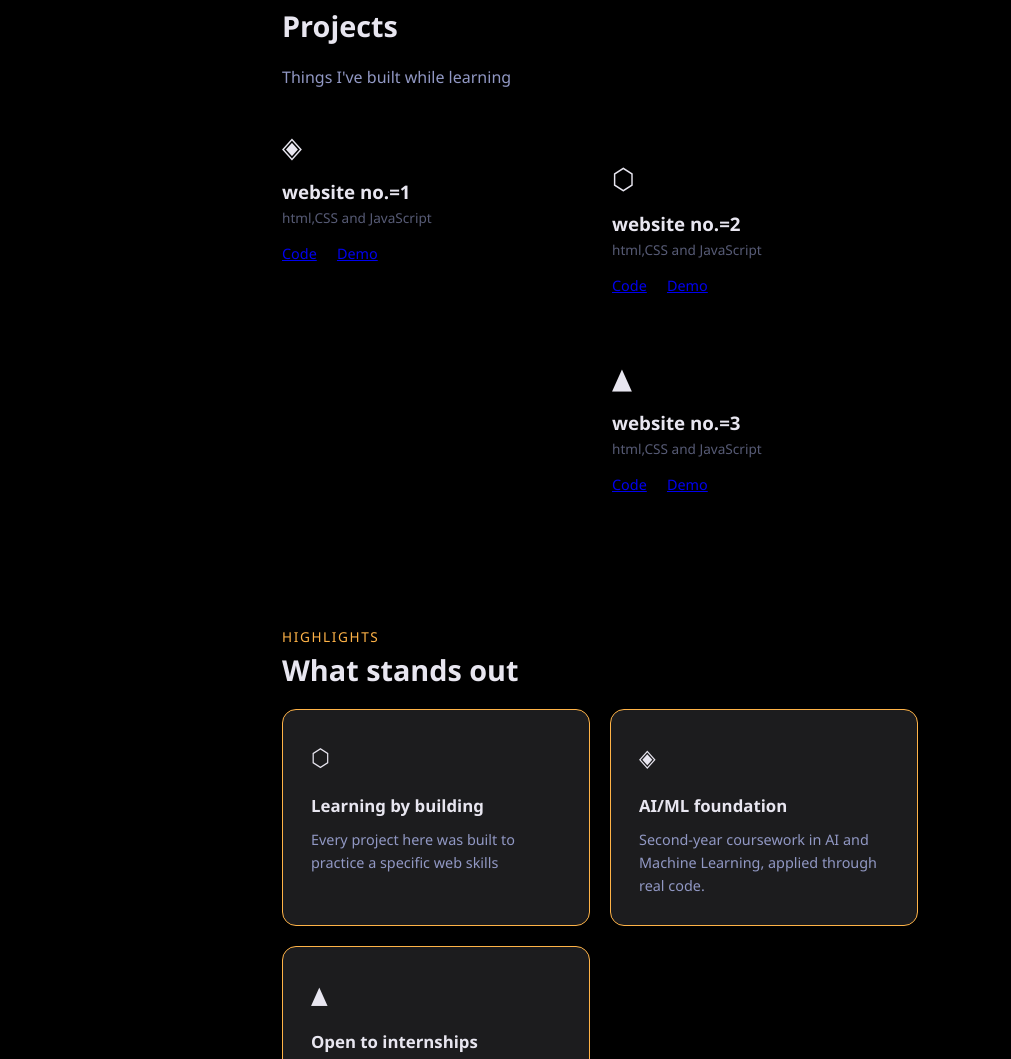
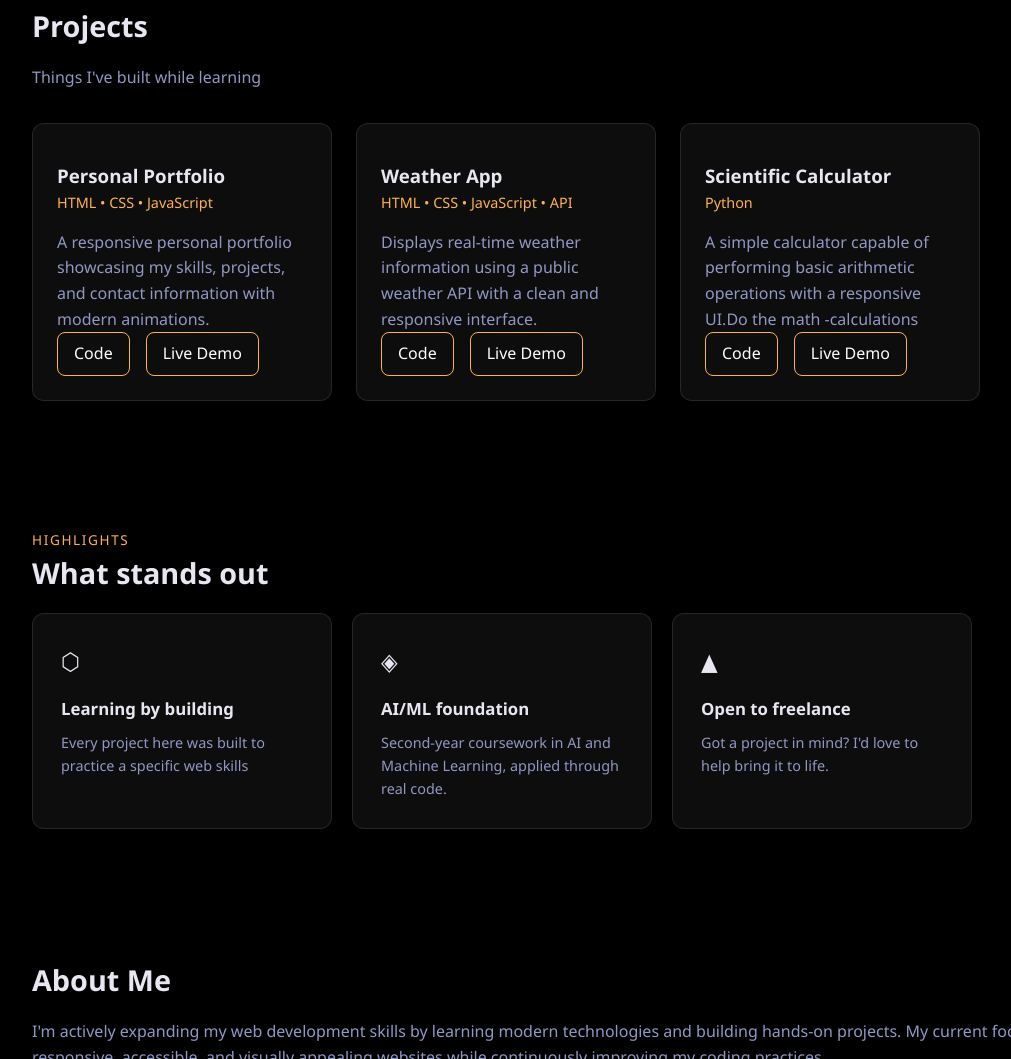
Before and after one commit to TANISHQ972/tanishq.github.io, a plain HTML site: page index.html in a window 1280 px wide. Shown: the part 1080-2139 px from the top of the page, without its empty margins (40-1051 px from the left). Drawn offline with Linux system fonts and the light colour scheme.

Commit message:
Add files via upload

```diff
--- a/index.html
+++ b/index.html
@@ -51,46 +51,62 @@
         </div>
     </section>
 
-    <section id="projects">
-        <h2>Projects</h2>
-        <p class="section-hub">Things I've built while learning</p>
+    <section id="projects" class="reveal">
+    <h2>Projects</h2>
+    <p class="section-sub">Things I've built while learning</p>
 
-        <div class="project-grid-1">
-            <div class="prject-card">
-                <div class="project-icon">◈</div>
-                <h3>website no.=1</h3>
-                <p class="project-tech">html,CSS and JavaScript</p>
-                <p></p>
+    <div class="project-grid">
+
+        <div class="project-card">
+            <div class="project-icon"></div>
+            <h3>Personal Portfolio</h3>
+            <p class="project-tech">HTML • CSS • JavaScript</p>
+
+            <p>
+                A responsive personal portfolio showcasing my skills, projects,
+                and contact information with modern animations.
+            </p>
+
             <div class="project-links">
-                <a href="github-ki-link" target="_blank">Code</a>
-                <a href="demo-link of website" target="_blank">Demo</a>
+                <a href="https://github.com/TANISHQ972" target="_blank">Code</a>
+                <a href="https://tanishq972.github.io/tanishq.github.io/" target="_blank">Live Demo</a>
             </div>
         </div>
 
-        <div class="project-grid-2">
-            <div class="prject-card">
-                <div class="project-icon">⬡</div>
-                <h3>website no.=2</h3>
-                <p class="project-tech">html,CSS and JavaScript</p>
-                <p></p>
+        <div class="project-card">
+            <div class="project-icon"></div>
+            <h3>Weather App</h3>
+            <p class="project-tech">HTML • CSS • JavaScript • API</p>
+
+            <p>
+                Displays real-time weather information using a public weather API
+                with a clean and responsive interface.
+            </p>
+
             <div class="project-links">
-                <a href="github-ki-link" target="_blank">Code</a>
-                <a href="demo-link of website" target="_blank">Demo</a>
+                <a href="YOUR_GITHUB_LINK" target="_blank">Code</a>
+                <a href="YOUR_DEMO_LINK" target="_blank">Live Demo</a>
             </div>
         </div>
-        <div class="project-grid-3">
-            <div class="prject-card">
-                <div class="project-icon">▲</div>
-                <h3>website no.=3</h3>
-                <p class="project-tech">html,CSS and JavaScript</p>
-                <p></p>
+
+        <div class="project-card">
+            <div class="project-icon"></div>
+            <h3> Scientific Calculator</h3>
+            <p class="project-tech">Python</p>
+
+            <p>
+                A simple calculator capable of performing basic arithmetic
+                operations with a responsive UI.Do the math -calculations
+            </p>
+
             <div class="project-links">
-                <a href="github-ki-link" target="_blank">Code</a>
-                <a href="demo-link of website" target="_blank">Demo</a>
+                <a href="YOUR_GITHUB_LINK" target="_blank">Code</a>
+                <a href="YOUR_DEMO_LINK" target="_blank">Live Demo</a>
             </div>
         </div>
-    </section>
 
+    </div>
+</section>
     <section id="highlights" class="reveal">
         <p class="eyebrow">Highlights</p>
         <h2>What stands out</h2>
@@ -107,8 +123,8 @@
             </div>
             <div class="card">
                 <div class="card-icon">▲</div>
-                <h3>Open to internships</h3>
-                <p>Actively looking for web development internship opportunities.</p>
+                <h3>Open to freelance</h3>
+                <p>Got a project in mind? I'd love to help bring it to life.</p>
             </div>
         </div>
     </section>
@@ -170,18 +186,19 @@
             </a>
         </p>
     </section>
-
     <footer class="site-footer reveal">
-        <img src="images/footer.jpg" alt="Tanishq" class="footer-avatar">
+        <img src="images/avatar-bg.png" alt="Tanishq" class="footer-avatar">
         <div class="footer-text">
             <p class="footer-name">Tanishq</p>
-            <p class="footer-tagline">Built with HTML, CSS &amp; JS - no framework.</p>
+            <p class="footer-tagline">Second-year AI/ML student, building my way into web dev.</p>
         </div>
         <div class="footer-links">
-            <a href="mailto:tanishq_257193@saitm.ac.in">🖂</a>
-            <a href="https://github.com/TANISHQ972">Github</a>
-            <a href="www.linkedin.com/in/tanishq-gupta-45973b41b">LinkidIn</a>
+            <a href="mailto:tanishq_257193@saitm.ac.in">Email</a>
+            <a href="https://github.com/TANISHQ972">GitHub</a>
+            <a href="www.linkedin.com/in/tanishq-gupta-45973b41b">LinkedIn</a>
+            <a href="#">↑ Top</a>
         </div>
+            <p class="footer-copyright">© 2026 Tanishq</p>
     </footer>
     <script src="script.js"></script>
 
--- a/style.css
+++ b/style.css
@@ -122,7 +122,8 @@ nav.scrolled {
 }
 
 section {
-    max-width: 700px;
+    max-width: 1200px;
+    width: 100%;
     margin: 0 auto;
     padding: 4rem 2rem;
     border-top: 1px solid var(--border);
@@ -160,6 +161,9 @@ section p {
 
 
 #skills ul {
+    max-width: 700px;
+    margin: 0;
+    padding: 4rem 2rem;
     list-style: none;
     display: flex;
     flex-wrap: wrap;
@@ -287,16 +291,19 @@ section p {
 }
 
 .card{
-    background: var(--surface);
-    border: 1px solid var(--accent);
-    border-radius: 14px;
+    background: rgba(255,255,255,0.05);
+    border: 1px solid rgba(255,255,255,0.1);
+    border-radius: 12px;
     padding: 1.75rem;
-    transition: transform 0.25s ease, box-shadow 0.25s ease, border-color 0.25s ease;
+    transition: transform 0.3s ease, border-color 0.3s ease, box-shadow 0.3s ease;
 
 }
 .card:hover {
-  transform: translateY(-4px);
+   transform: translateY(-6px);
+    border-color: rgba(255,179,71,0.5);
+    box-shadow: 0 10px 25px rgba(255,179,71,0.15);
 }
+
 
 .card-icon{
     font-size: 1.5rem;
@@ -316,7 +323,7 @@ section p {
 
 .card-grid {
     display: grid;
-    grid-template-columns: repeat(auto-fit, minmax(220px, 1fr));
+    grid-template-columns: repeat(3, 300px);
     gap: 1.25rem;
 }
 #highlights {
@@ -328,49 +335,35 @@ section p {
   body { animation: none; }
 }
 
-.animated-gradient-bg {
-  position: fixed;
-  inset: 0;
-  z-index: -2;
-  background: linear-gradient(115deg, #0F1220 0%, #1A1D2E 25%, #23273D 50%, #1A1D2E 75%, #0F1220 100%);
-  background-size: 300% 300%;
-  animation: gradient-shift 16s ease-in-out infinite;
-}
-
-@keyframes gradient-shift {
-    0% { background-position: 0% 50% ; }
-    50% { background-position: 100% 50% ; }
-    100% { background-position: 0% 50% ; }
-}
-
-@media (prefers-reduced-motion: reduce ) {
-    .animated-gradient-bg { animation: none; }
-}
-
-.animated-gradient-bg { z-index: -3; }  /* base layer */
-.mesh-bg {
-  position: fixed;
-  inset: 0;
-  z-index: -2;
-  pointer-events: none;
-
-}
-.grid-overlay { z-index: -1; }
 
 .site-footer{
+    background-color: var(--surface);
     display: flex;
     align-items: center;
     gap: 1.25rem;
     flex-wrap: wrap;
-    max-width: 700px;
-    margin: 0 auto;
-    padding: 10rem 2rem;
+    max-width: 100%;
+    margin: 0;
+    padding: 2rem 1.5rem;
     border: none;
+}
+
+.footer-avatar {
+    width: 56px;
+    height: 56px;
+    border-radius: 50%;
+    object-fit: cover;
+    border: 2px solid var(--text);
+}
+
+.hero {
+    background: url("images/hero-bg.png") no-repeat center center;
+    background-size: cover;
 }
 
 .footer-text{
     flex: 1;
-    min-width: 160px;
+    min-width: 100px;
 }
 
 .footer-name{
@@ -379,90 +372,99 @@ section p {
 }
 
 .footer-tagline{
-    font-size: 0.85rem;
-    color: var(--text-muted);
+    font-size: 1rem;
+    color: var(--text);
 }
 .footer-links {
     display: flex;
     gap: 1.25rem;
 }
 .footer-links a {
-    color: var(--accent);
+    color: var(--text);
     text-decoration: none;
     font-size: 0.9rem;
     transition: color 0.2s ease;
 }
 
 .footer-links a:hover {
-    color: var(--accent);
+    color: var(--accent, #666);
 }
 
-@media (max-width: 500px) {
-    .site-footer {
-        text-decoration: column;
-        text-align: center;
-    }
-}
-.footer-avatar {
-    width: 56px;
-    height: 56px;
-    border-radius: 50%;
-    object-fit: cover;
-    border: 2px solid var(--accent);
-}
-@media (max-width: 500px) {
-    .site-footer {
-        text-decoration: column;  /* ← wrong property */
-        text-align: center;
-    }
-}
-.hero {
-    background: url("images/hero-bg.png") no-repeat center center;
-    background-size: cover;
-}
-
-.project-grid-1 {
+.project-grid {
     display: grid;
-    grid-template-columns: repeat(auto-fit, minmax(280px, 1fr));
+    grid-template-columns: repeat(3, 300px);
     gap: 1.5rem;
+    justify-content: flex-start;
+    margin: 0rem;
     margin-top: 2rem;
-}
-.project-grid-2 {
-    display: grid;
-    grid-template-columns: repeat(auto-fit, minmax(280px, 1fr));
-    gap: 1.5rem;
-    margin-top: 2rem;
-}
-.project-grid-3 {
-    display: grid;
-    grid-template-columns: repeat(auto-fit, minmax(280px, 1fr));
-    gap: 1.5rem;
-    margin-top: 2rem;
+    align-items: flex-start;
+    text-align: left;
 }
 
 
 .project-card {
-    border: 1px solid rgba(255, 255, 255, 0.1);
+    display: flex;
+    align-items: flex-start;
+    text-align: left;
+    flex-direction: column;
+    justify-content: end;
+    background: rgba(255,255,255,0.05);
+    border: 1px solid rgba(255,255,255,0.1);
     border-radius: 12px;
+    width: 300px;
     padding: 1.5rem;
-    transition: transform 0.2s ease,border-color 0.2s ease;
+    transition: transform 0.3s ease, border-color 0.3s ease, box-shadow 0.3s ease;
+    margin-left: 0rem;
 }
+#projects h2,
+#projects .section-sub {
+    text-align: left;
+}
+
 .project-card:hover {
-    transform: translateY(-4px);
-    border-color: rgba(255, 179, 71, 0.3);
+    transform: translateY(-6px);
+    border-color: rgba(255,179,71,0.5);
+    box-shadow: 0 10px 25px rgba(255,179,71,0.15);
 }
 
 .project-icon {
-    font-size: 1.8rem;
-    margin-bottom: 0.5rem;
+    font-size: 2rem;
+    margin-bottom: 0.8rem;
 }
 
-.project-tech{
-    font-size: 0.85rem;
-    opacity: 0.6;
-    margin-bottom: 0.75rem;
+.project-tech {
+    font-size: 0.9rem;
+    color: #ffb347;
+    margin-bottom: 1rem;
 }
+
+.project-links {
+    margin-top: auto;
+    display: flex;
+    gap: 1rem;
+}
+
 .project-links a {
-    margin-right: 1rem;
-    font-size: 0.9rem;
+    text-decoration: none;
+    padding: 8px 16px;
+    border: 1px solid #ffb347;
+    border-radius: 8px;
+    color: white;
+    transition: 0.3s;
 }
+
+.project-links a:hover {
+    background: #ffb347;
+    color: #111;
+}
+@media (max-width: 900px) {
+    .project-grid {
+        grid-template-columns: repeat(2, 1fr);
+    }
+}
+
+@media (max-width: 600px) {
+    .project-grid {
+        grid-template-columns: 1fr;
+    }
+}
```
Also changed, not shown: images/avatar-bg.png (added), images/footer-bg.jpg (added).
